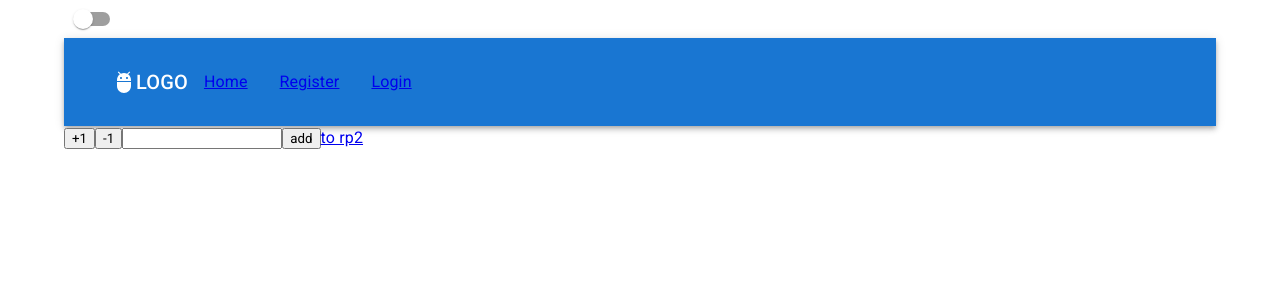
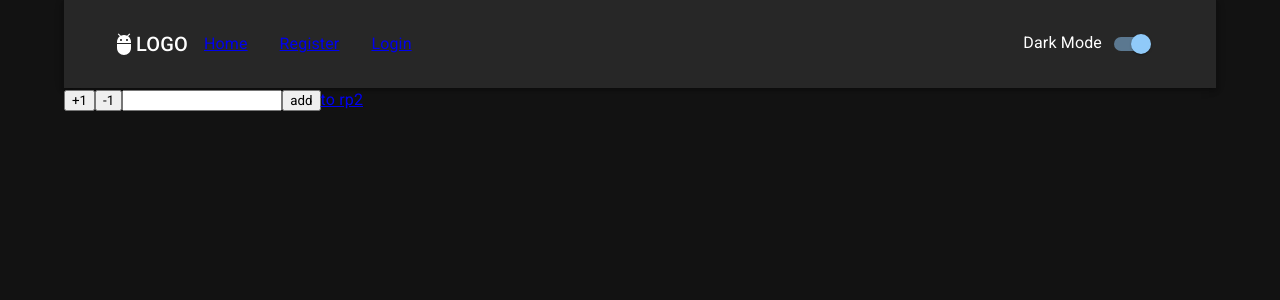
Before and after one commit to Rlss91/hu_morning_W081122MR_react, a React (Create React App) app: page /rp1 in a window 1280 px wide. Shown: the top 300 px of the page. Built offline with nearby package versions, Linux system fonts and the light colour scheme.

Commit message:
dark theme

```diff
--- a/src/App.jsx
+++ b/src/App.jsx
@@ -3,7 +3,6 @@ import {
   Container,
   ThemeProvider,
   createTheme,
-  Switch,
   CssBaseline,
 } from "@mui/material";
 
@@ -14,6 +13,7 @@ import "react-toastify/dist/ReactToastify.css";
 import "./App.css";
 import MuiNavbar from "./components/Navbar/MuiNavbar";
 import Router from "./routes/Router";
+import { useSelector } from "react-redux";
 
 const light = {
   palette: {
@@ -28,10 +28,13 @@ const dark = {
 };
 
 function App() {
-  const [isDarkTheme, setIsDarkTheme] = useState(false);
-  const changeTheme = () => {
-    setIsDarkTheme(!isDarkTheme);
-  };
+  const isDarkTheme = useSelector(
+    (bigPie) => bigPie.darkThemeSlice.isDarkTheme
+  );
+  // const [isDarkTheme, setIsDarkTheme] = useState(false);
+  // const changeTheme = () => {
+  //   setIsDarkTheme(!isDarkTheme);
+  // };
   return (
     <ThemeProvider theme={isDarkTheme ? createTheme(dark) : createTheme(light)}>
       <CssBaseline />
@@ -49,7 +52,6 @@ function App() {
       />
       <Container>
         <header>
-          <Switch checked={isDarkTheme} onChange={changeTheme} />
           <MuiNavbar />
         </header>
         <main>
--- a/src/components/Navbar/MuiNavbar.jsx
+++ b/src/components/Navbar/MuiNavbar.jsx
@@ -1,4 +1,5 @@
 import * as React from "react";
+import { useDispatch, useSelector } from "react-redux";
 import AppBar from "@mui/material/AppBar";
 import Box from "@mui/material/Box";
 import Toolbar from "@mui/material/Toolbar";
@@ -11,9 +12,11 @@ import Button from "@mui/material/Button";
 import MenuItem from "@mui/material/MenuItem";
 import AdbIcon from "@mui/icons-material/Adb";
 import Link from "@mui/icons-material/Link";
+import { Switch } from "@mui/material";
 import { NavLink } from "react-router-dom";
 
 import ROUTES from "../../routes/ROUTES";
+import { darkThemeActions } from "../../store/darkTheme";
 
 const pages = [
   {
@@ -32,6 +35,10 @@ const pages = [
 
 const MuiNavbar = () => {
   const [anchorElNav, setAnchorElNav] = React.useState(null);
+  const dispatch = useDispatch();
+  const isDarkTheme = useSelector(
+    (bigPie) => bigPie.darkThemeSlice.isDarkTheme
+  );
 
   const handleOpenNavMenu = (event) => {
     setAnchorElNav(event.currentTarget);
@@ -39,6 +46,10 @@ const MuiNavbar = () => {
 
   const handleCloseNavMenu = () => {
     setAnchorElNav(null);
+  };
+
+  const changeTheme = () => {
+    dispatch(darkThemeActions.changeTheme());
   };
 
   return (
@@ -67,6 +78,16 @@ const MuiNavbar = () => {
                 )}
               </NavLink>
             ))}
+            {/* <Switch checked={isDarkTheme} onChange={changeTheme} /> */}
+          </Box>
+          <Box
+            sx={{
+              my: 2,
+              p: 1,
+            }}
+          >
+            {isDarkTheme ? "Dark" : "Light"} Mode
+            <Switch checked={isDarkTheme} onChange={changeTheme} />
           </Box>
           {/* hamburger with menu */}
           <Box
--- a/src/store/bigPie.js
+++ b/src/store/bigPie.js
@@ -1,10 +1,12 @@
 import { configureStore } from "@reduxjs/toolkit";
 
 import counterReducer from "./counter";
+import darkThemeReducer from "./darkTheme";
 
 const store = configureStore({
   reducer: {
     counterSlice: counterReducer,
+    darkThemeSlice: darkThemeReducer,
   },
 });
 
--- /dev/null
+++ b/src/store/darkTheme.js
@@ -0,0 +1,19 @@
+import { createSlice } from "@reduxjs/toolkit";
+
+const initialState = {
+  isDarkTheme: true,
+};
+
+const darkThemeSlice = createSlice({
+  name: "darkTheme",
+  initialState,
+  reducers: {
+    changeTheme(state) {
+      state.isDarkTheme = !state.isDarkTheme;
+    },
+  },
+});
+
+export const darkThemeActions = darkThemeSlice.actions;
+
+export default darkThemeSlice.reducer;
```
